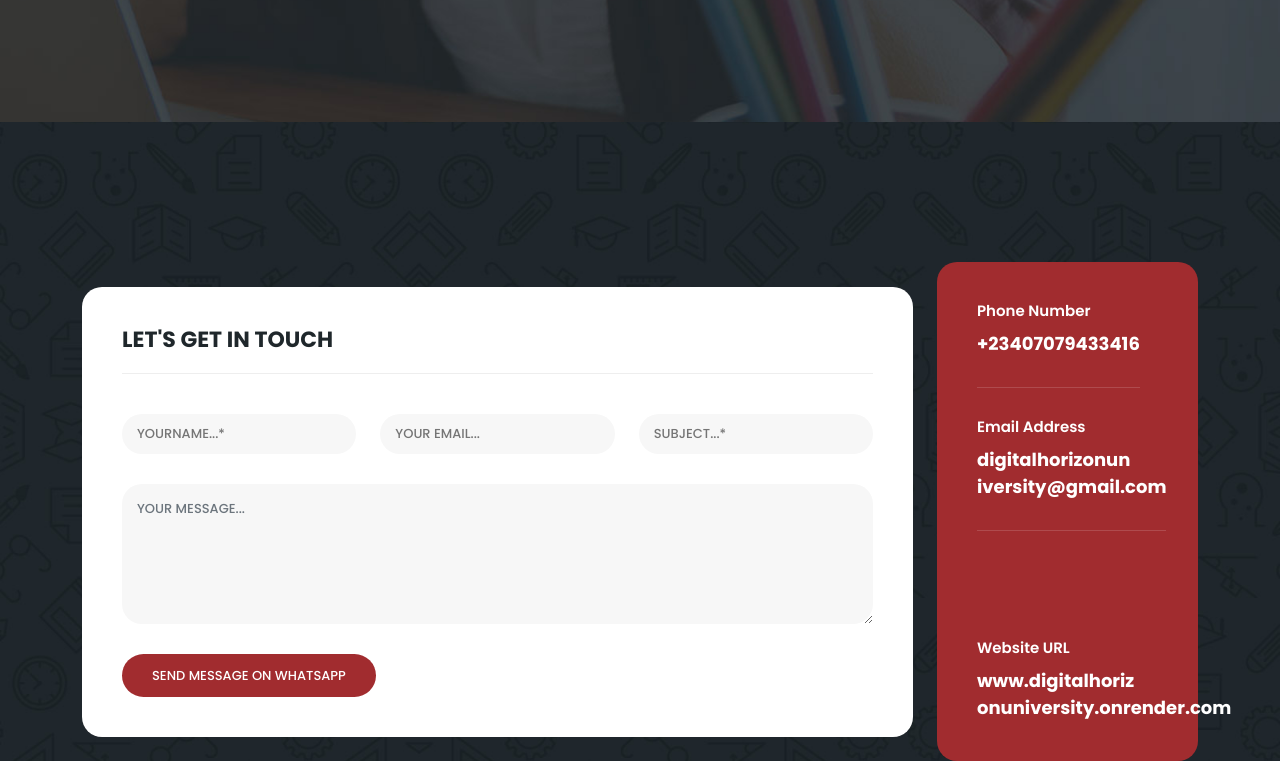
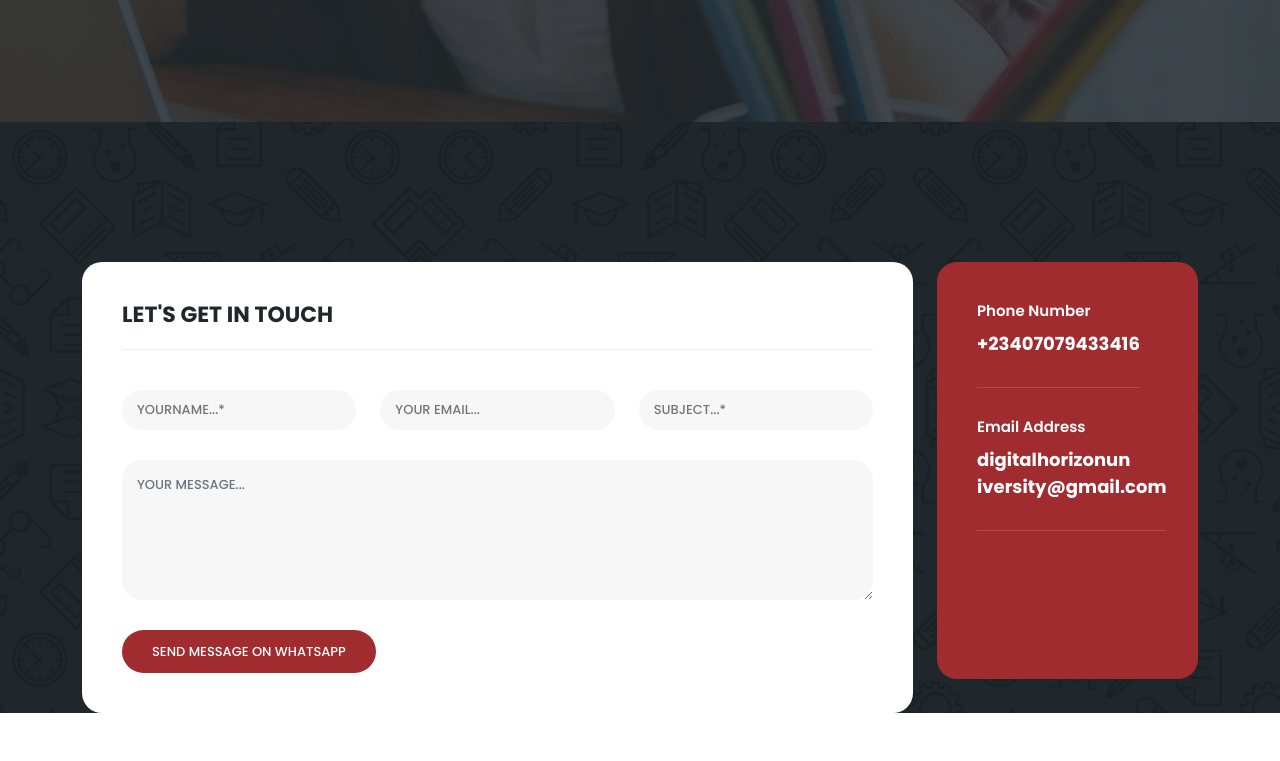
Before and after one commit to ghostshadow526/digitalhorizonuniversity, a plain HTML site: page index.html in a window 1280 px wide. Shown: the part 4405-5166 px from the top of the page. After the commit the page ends 5118 px from the top, so only its background shows below. Drawn offline with nearby package versions, Linux system fonts and the light colour scheme.

Commit message:
first commit

```diff
--- a/index.html
+++ b/index.html
@@ -753,9 +753,6 @@ https://templatemo.com/tm-569-edu-meeting
                 <span></span>
               </li>
               <li>
-                <h6>Website URL</h6>
-                <span>www.digitalhoriz
-                    onuniversity.onrender.com</span>
               </li>
             </ul>
           </div>
```
